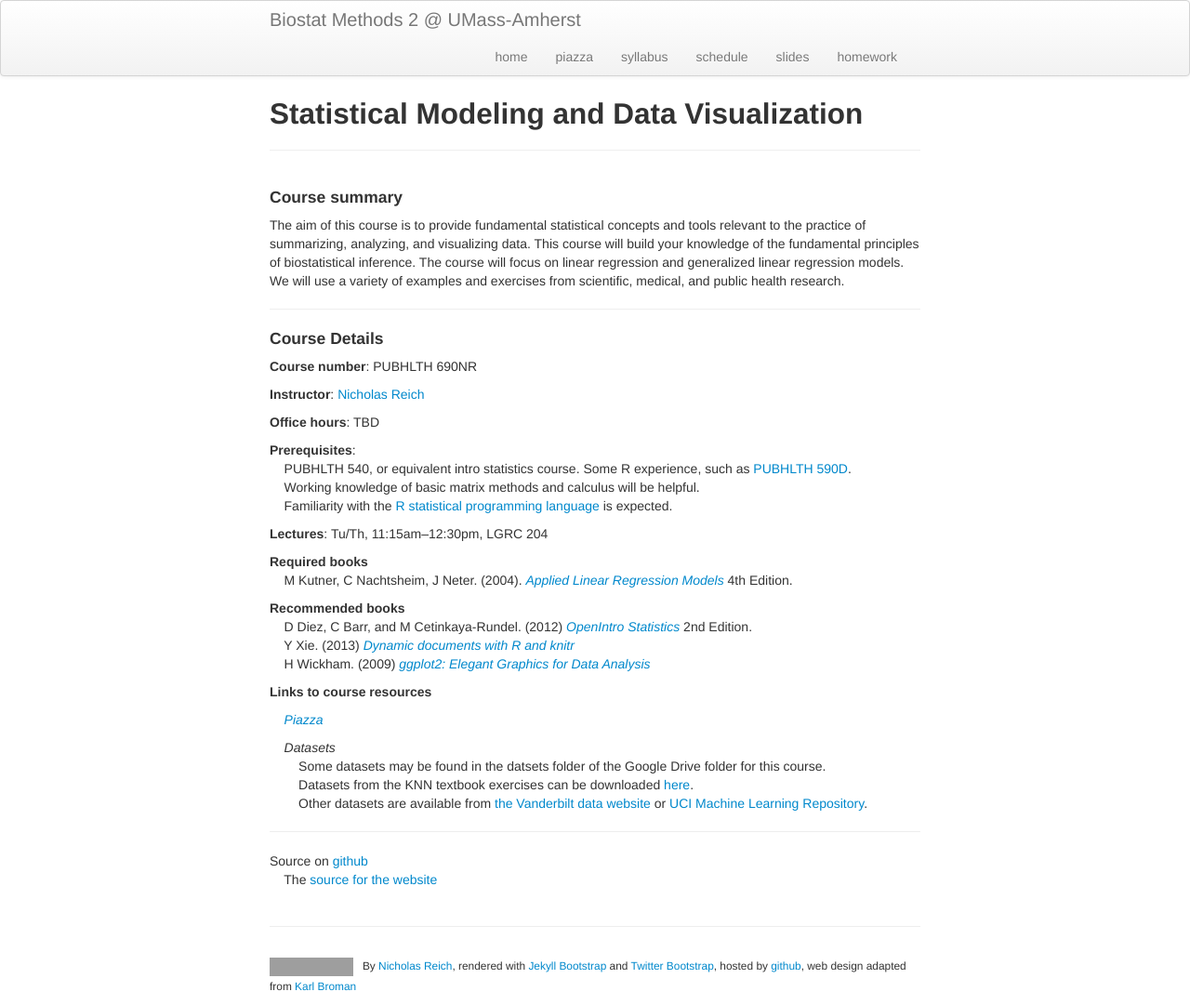
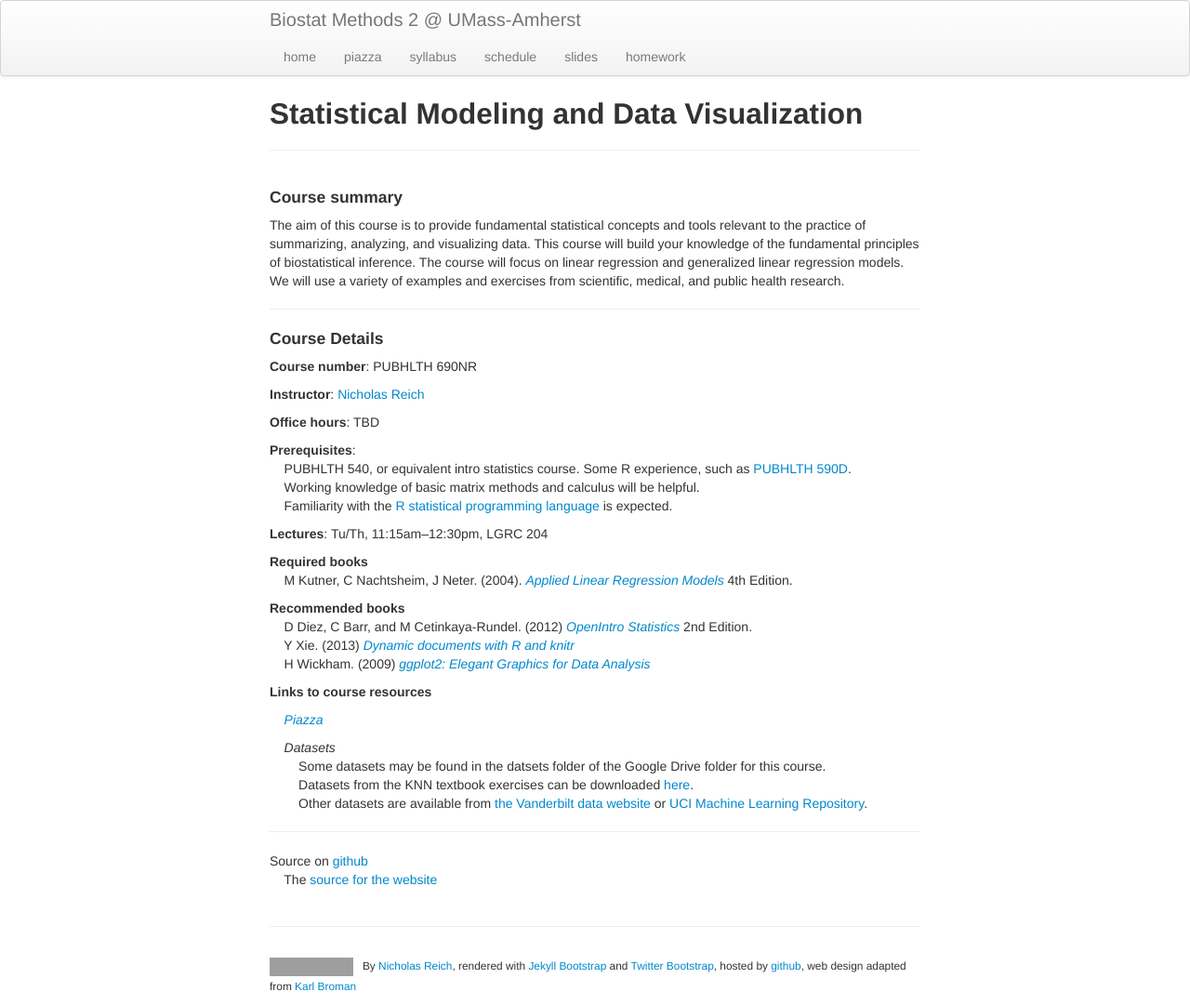
Before and after one commit to nickreich/stat-modeling-2015, a Jekyll site: the page built from index.md, in a window 1280 px wide. Shown: the whole page at 93% size. Built offline with Jekyll 4.4.1, drawn with Linux system fonts in a browser that asks for light colours; grey boxes are pictures that could not be loaded.

Commit message:
float navbar left instead of right.

```diff
--- a/assets/themes/twitter/css/style.css
+++ b/assets/themes/twitter/css/style.css
@@ -7,7 +7,8 @@
   margin: 30px 0; }
 
 .navbar .nav {
-  float: right; }
+  float: left; }
+
 
 /* posts index */
 .post > h3.title {
```
